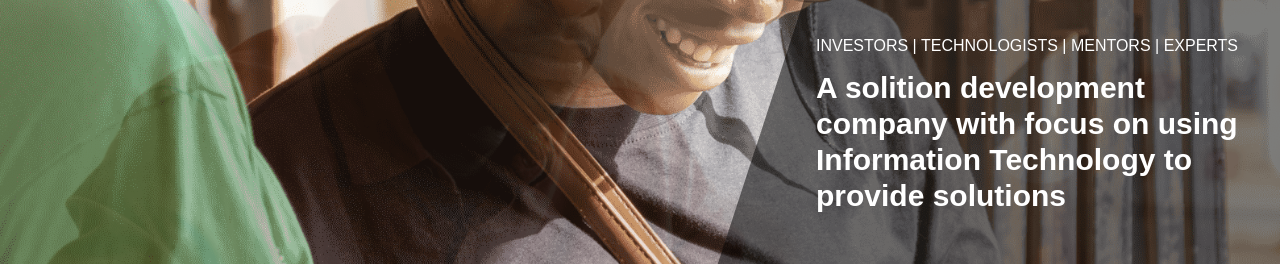
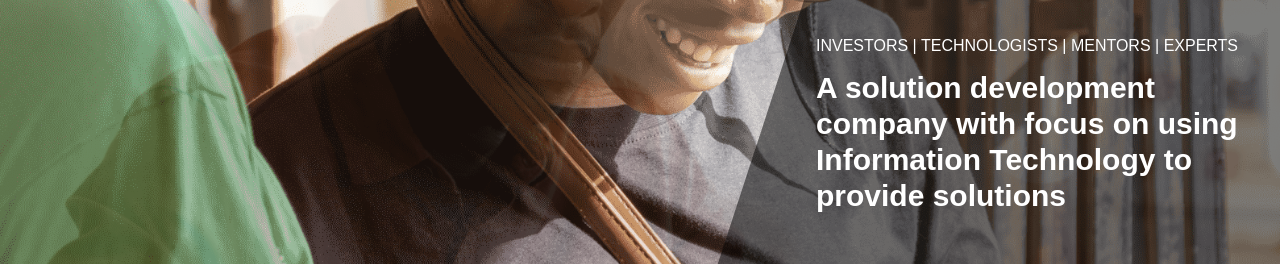
Before and after one commit to Chosen2730/hexagon, a React (Create React App) app: page / in a window 1280 px wide. Shown: the part 309-573 px from the top of the page. Built offline with nearby package versions, Linux system fonts and the light colour scheme.

Commit message:
made correction to the hero component

```diff
--- a/src/Components/HomePage/hero.jsx
+++ b/src/Components/HomePage/hero.jsx
@@ -26,7 +26,7 @@ const Hero = () => {
           <div className='sm:w-3/4 ml-auto p-4 text-white'>
             <h2 className=''>INVESTORS | TECHNOLOGISTS | MENTORS | EXPERTS</h2>
             <p className='font-bold text-3xl my-3'>
-              A solition development company with focus on using Information
+              A solution development company with focus on using Information
               Technology to provide solutions
             </p>
           </div>
```
